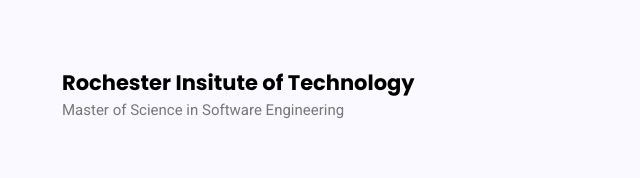
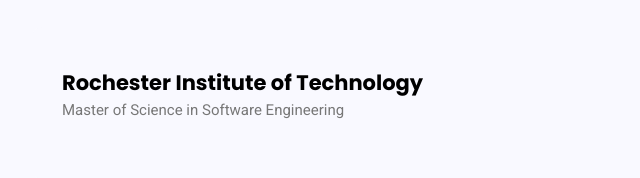
Before and after one commit to asejfia/asejfia.github.io, a plain HTML site: page adriana/index.html in a window 1280 px wide. Shown: the part 1487-1665 px from the top of the page, 53-693 px from the left. Drawn offline with nearby package versions, Linux system fonts and the light colour scheme; some packages are replaced by stand-ins of ours.

Commit message:
fixed typo in the index file

```diff
--- a/adriana/index.html
+++ b/adriana/index.html
@@ -149,7 +149,7 @@
 					<div class="single-job">
 						<div class="top-sec d-flex justify-content-between">
 							<div class="top-left">
-								<h4>Rochester Insitute of Technology</h4>
+								<h4>Rochester Institute of Technology</h4>
 								<p>Master of Science in Software Engineering</p>
 							</div>
 							<div class="top-right">
```
